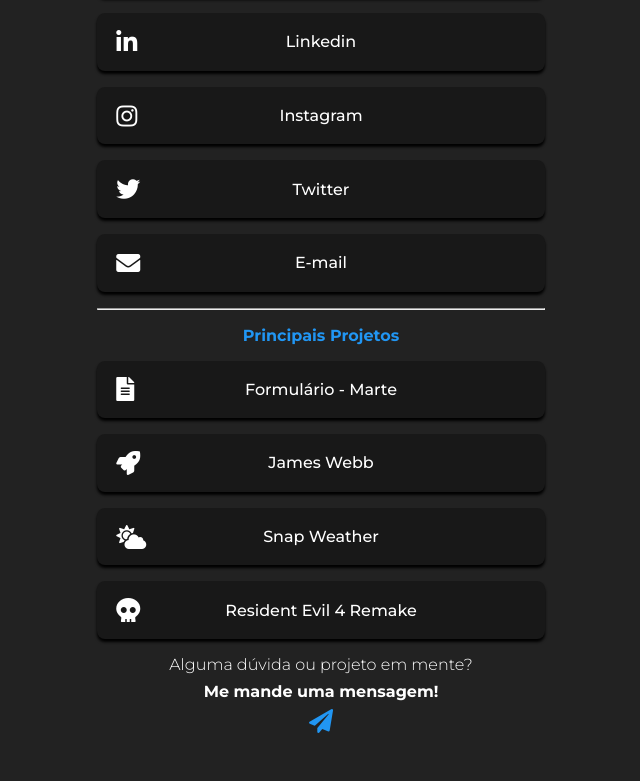
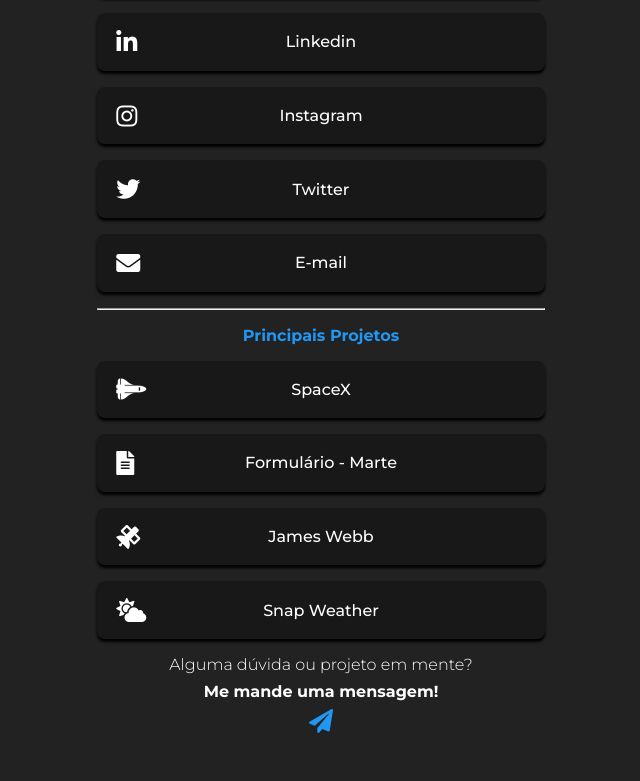
Before and after one commit to gui-bus/link-hub, a plain HTML site: page index.html in a window 1280 px wide. Shown: the part 398-1179 px from the top of the page, without its empty margins (319-959 px from the left). Drawn offline with Linux system fonts and the light colour scheme.

Commit message:
Add files via upload

```diff
--- a/index.html
+++ b/index.html
@@ -62,22 +62,23 @@
 
                 <hr>
                 <p>Principais Projetos</p>
+                <a href="https://gui-bus.github.io/SpaceX/" target="_blank">
+                    <i class="fas fa-space-shuttle"></i>
+                    SpaceX
+                </a>
+
                 <a href="https://gui-bus.github.io/james-webb/index.html" target="_blank">
                     <i class="fas fa-file-alt"></i>
                     Formulário - Marte
                 </a>
 
                 <a href="https://gui-bus.github.io/james-webb/index.html" target="_blank">
-                    <i class="fas fa-rocket"></i>
+                    <i class="fas fa-satellite"></i>
                     James Webb
                 </a>
                 <a href="https://gui-bus.github.io/snapweather/" target="_blank">
                     <i class="fas fa-cloud-sun"></i>
                     Snap Weather
-                </a>
-                <a href="https://gui-bus.github.io/resident-evil-4-remake/" target="_blank">
-                    <i class="fas fa-skull"></i>
-                    Resident Evil 4 Remake
                 </a>
 
 
@@ -105,6 +106,9 @@
             <img alt="HTML"src="https://raw.githubusercontent.com/devicons/devicon/master/icons/html5/html5-original.svg">
             <img alt="CSS" src="https://raw.githubusercontent.com/devicons/devicon/master/icons/css3/css3-original.svg">
             <img alt="Js"src="https://raw.githubusercontent.com/devicons/devicon/master/icons/javascript/javascript-plain.svg">
+            <img alt="Bootstrap"src="https://raw.githubusercontent.com/devicons/devicon/1119b9f84c0290e0f0b38982099a2bd027a48bf1/icons/bootstrap/bootstrap-original.svg">
+            <img alt="Sass"src="https://raw.githubusercontent.com/devicons/devicon/1119b9f84c0290e0f0b38982099a2bd027a48bf1/icons/sass/sass-original.svg">
+            <img alt="Bulma"src="https://raw.githubusercontent.com/devicons/devicon/1119b9f84c0290e0f0b38982099a2bd027a48bf1/icons/bulma/bulma-plain.svg">
           </div>
             <button id="close-modal">
                 <i class="fas fa-times"></i>
```
